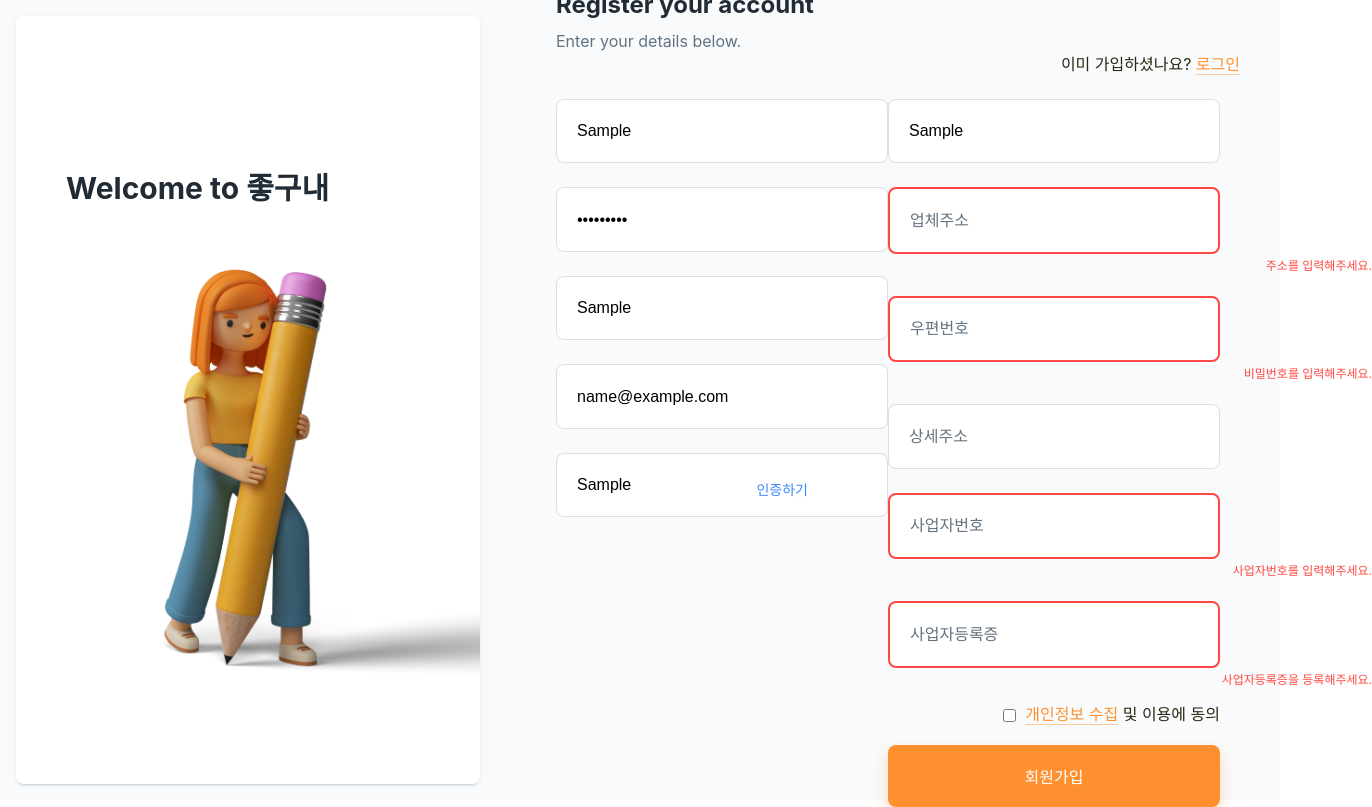
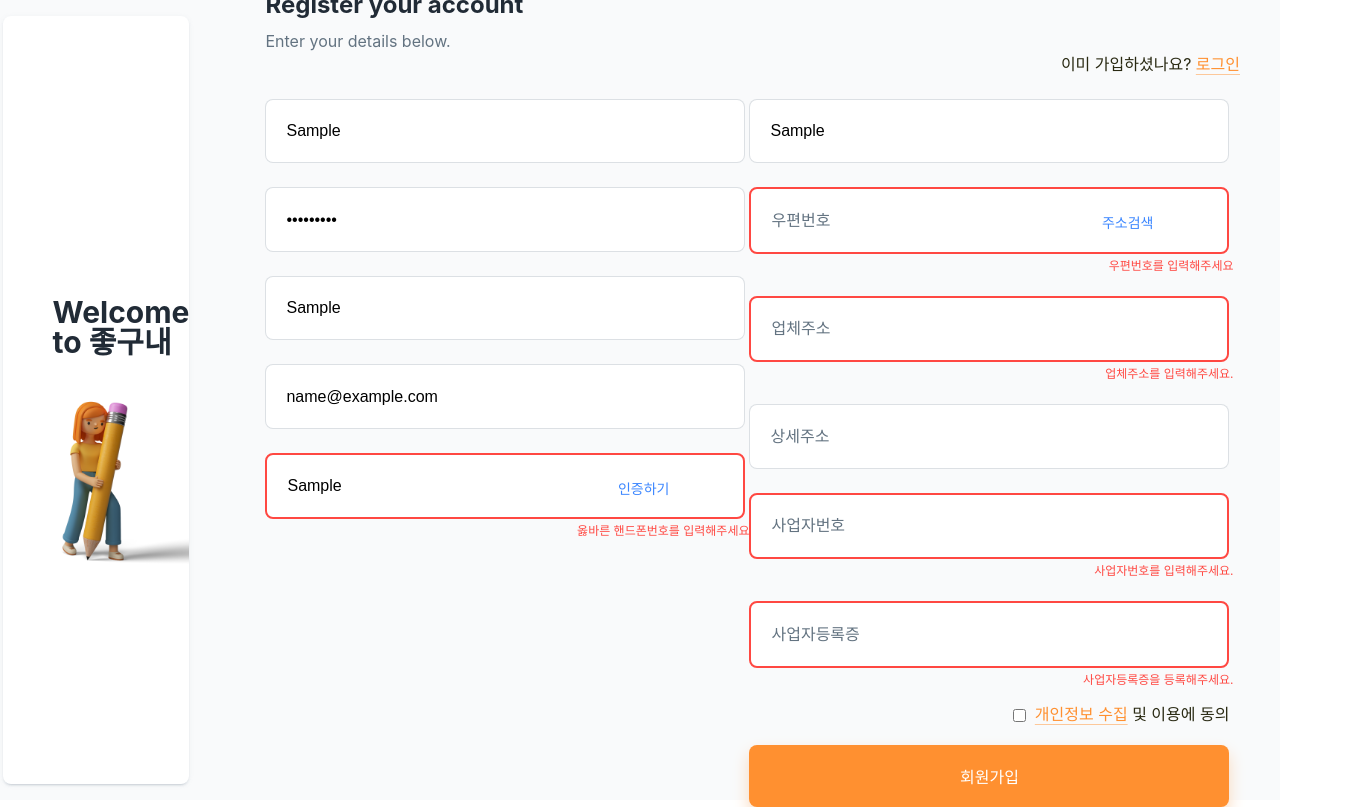
Before and after one commit to cafeteria-team/web, a React (Create React App) app: page /register in a window 1280 px wide. Both pictures are taken after typing "Sample", "Sample123", "Sample", "name@example.com", "Sample", "Sample" into the empty fields and a click on the button "회원가입". Shown: the whole page, 1372 px wide, since content can reach past the window. Built offline with nearby package versions, Linux system fonts and the light colour scheme; no server answers.

Commit message:
[MODIFY] added Yup to register form

```diff
--- a/src/containers/RegisterContainer.jsx
+++ b/src/containers/RegisterContainer.jsx
@@ -1,4 +1,4 @@
-import React, { useState, memo, useEffect } from "react";
+import React, { useState, memo, useEffect, useRef } from "react";
 import axios from "../utils/axios";
 import Post from "../utils/Post";
 import ImageUploader from "../utils/imageuploader";
@@ -19,7 +19,7 @@ import Modal from "react-modal";
 
 // formik
 import * as Yup from "yup";
-import { Formik, Form, ErrorMessage } from "formik";
+import { Formik, Form, ErrorMessage, useFormik } from "formik";
 import Img from "../assets/register_img.png";
 
 // view
@@ -100,26 +100,30 @@ const Register = (props) => {
   const [showModal, setShowModal] = useState(false);
   const [resendCode, setResendCode] = useState(false);
 
+  // 핸드폰번호 체크
+
+  const mobileRegex = /^01([0|1|6|7|8|9])-?([0-9]{3,4})-?([0-9]{4})$/;
+  const busiNumRegex = /^[0-9\b -]{0,10}$/;
+
   // 핸드폰 번호체크
-  const getPhoneAuth = async () => {
-    const { phone } = state;
-
-    if (phone && phone.length === 11) {
+  const getPhoneAuth = async (number, error) => {
+    if (!error) {
       try {
         const response = await axios.post("/api/phone/auth", {
-          phone_num: phone,
+          phone_num: number,
         });
         openModal();
         setResendCode(false);
         return response;
       } catch (error) {
+        console.log(error.response);
         if (error?.response?.status === 409) {
           alert("이미 등록된 핸드폰번호입니다.");
         }
         return error;
       }
     } else {
-      alert("옳바른 핸드폰 번호를 입력해주세요");
+      return;
     }
   };
 
@@ -270,28 +274,16 @@ const Register = (props) => {
     return emailRegex.test(email);
   };
 
-  // 핸드폰 정규식
-  const handleChangePhone = (e) => {
-    const regex = /^[0-9\b -]{0,11}$/;
-    const { id, value } = e.target;
-    if (regex.test(value)) {
-      setState((prevState) => ({
-        ...prevState,
-        [id]: value,
-      }));
-    }
-  };
-
-  const handleChangeBusiness = (e) => {
-    const regex = /^[0-9\b -]{0,10}$/;
-    const { id, value } = e.target;
-    if (regex.test(value)) {
-      setState((prevState) => ({
-        ...prevState,
-        [id]: value,
-      }));
-    }
-  };
+  // const handleChangeBusiness = (e) => {
+  //   const regex = /^[0-9\b -]{0,10}$/;
+  //   const { id, value } = e.target;
+  //   if (regex.test(value)) {
+  //     setState((prevState) => ({
+  //       ...prevState,
+  //       [id]: value,
+  //     }));
+  //   }
+  // };
 
   const handleSubmitClick = (e) => {
     e.preventDefault();
@@ -625,6 +617,11 @@ const Register = (props) => {
         </div>
       )} */}
 
+      {isPopup && (
+        <div className="postContainer">
+          <Post setAddress={setState}></Post>
+        </div>
+      )}
       <Modal
         isOpen={privacyModal}
         contentLabel="phone check"
@@ -697,7 +694,6 @@ const Register = (props) => {
           />
         </FlexBox>
       </Modal>
-
       <FlexBox position="absolute" top="56px" right="40px">
         <StyledBody>
           이미 가입하셨나요? <StyledLink to="/register">로그인</StyledLink>
@@ -751,52 +747,34 @@ const Register = (props) => {
               detail_addr: "",
               busi_num: "",
               busi_num_img: "",
-              auth_phone: "",
             }}
-            validate={(values) => {
-              const errors = {};
-              if (!values.username) {
-                errors.username = "아이디를 입력해주세요.";
-              }
-              if (!values.password) {
-                errors.password = "비밀번호를 입력해주세요.";
-              }
-              if (!values.confirm_password) {
-                errors.confirm_password = "비밀번호를 입력해주세요.";
-              }
-              if (!values.email) {
-                errors.email = "이메일을 입력해주세요.";
-              }
-              if (!values.phone) {
-                errors.phone = "핸드폰번호 입력해주세요.";
-              }
-              if (!values.name) {
-                errors.name = "업체명을 입력해주세요.";
-              }
-              if (!values.addr) {
-                errors.addr = "주소를 입력해주세요.";
-              }
-              if (!values.zip_code) {
-                errors.zip_code = "비밀번호를 입력해주세요.";
-              }
-              if (!values.busi_num) {
-                errors.busi_num = "사업자번호를 입력해주세요.";
-              }
-              if (!values.busi_num_img) {
-                errors.busi_num_img = "사업자등록증을 등록해주세요.";
-              }
-              if (!values.auth_phone) {
-                errors.auth_phone = "비밀번호를 입력해주세요.";
-              }
-
-              return errors;
-            }}
+            validationSchema={Yup.object({
+              username: Yup.string().required("아이디를 입력해주세요."),
+              password: Yup.string().required("비밀번호를 입력해주세요."),
+              confirm_password:
+                Yup.string().required("비밀번호를 입력해주세요."),
+              email: Yup.string()
+                .email("이메일형식이 잘못되었습니다.")
+                .required("이메일을 입력해주세요."),
+              phone: Yup.string()
+                .matches(mobileRegex, "옳바른 핸드폰번호를 입력해주세요")
+                .required("핸드폰번호를 입력해주세요."),
+              name: Yup.string().required("업체명을 입력해주세요."),
+              addr: Yup.string().required("업체주소를 입력해주세요."),
+              zip_code: Yup.number().required("우편번호를 입력해주세요"),
+              busi_num: Yup.string()
+                .min(10, "옳바른 사업자번호를 입력해주세요")
+                .matches(busiNumRegex, "옳바른 사업자번호를 입력해주세요")
+                .required("사업자번호를 입력해주세요."),
+              busi_num_img:
+                Yup.string().required("사업자등록증을 등록해주세요."),
+            })}
             onSubmit={(values, { setSubmitting }) => {
+              console.log(values);
               setSubmitting(false);
-              // _login(values);
             }}
           >
-            {({ isSubmitting, touched, errors }) => (
+            {(formik, setSubmitting) => (
               <Form
                 style={{
                   display: "flex",
@@ -805,19 +783,27 @@ const Register = (props) => {
                   width: "100%",
                   marginTop: "50px",
                 }}
+                onSubmit={formik.handleSubmit}
               >
                 <FlexBox width="100%">
                   <FlexBox direction="column" width="50%" margin="-24px 0 0">
                     <FirstLists
-                      touched={touched}
-                      errors={errors}
+                      touched={formik.touched}
+                      errors={formik.errors}
                       phoneAuthed={phoneAuthed}
                       mobileDone={mobileDone}
                       getPhoneAuth={getPhoneAuth}
+                      field={formik}
                     />
                   </FlexBox>
                   <FlexBox direction="column" width="50%" margin="-24px 0 0">
-                    <SecondLists touched={touched} errors={errors} />
+                    <SecondLists
+                      touched={formik.touched}
+                      errors={formik.errors}
+                      field={formik}
+                      popupOn={popupOn}
+                      state={state}
+                    />
                   </FlexBox>
                 </FlexBox>
                 <FlexBox width="100%" just="flex-end">
@@ -845,7 +831,7 @@ const Register = (props) => {
                     </FlexBox>
                     <button
                       type="submit"
-                      disabled={isSubmitting}
+                      disabled={setSubmitting}
                       style={{
                         width: "100%",
                         maxWidth: "480px",
@@ -880,229 +866,184 @@ const FirstLists = ({
   phoneAuthed,
   mobileDone,
   getPhoneAuth,
+  field,
 }) => {
+  const errorStyle = {
+    color: "#FF4842",
+    fontSize: "12px",
+    marginTop: "6px",
+    textAlign: "right",
+    width: "484px",
+  };
+
   return (
     <>
       <StyledFiled
         type="username"
-        name="username"
         placeholder="아이디"
         error={touched.username && errors.username}
         margin="24px 0 0"
+        {...field.getFieldProps("username")}
       />
-      <ErrorMessage
-        name="username"
-        component="div"
-        style={{
-          color: "#FF4842",
-          fontSize: "12px",
-          marginTop: "6px",
-          textAlign: "right",
-          width: "484px",
-        }}
-      />
+      {touched.username && errors.username ? (
+        <div style={errorStyle}>{errors.username}</div>
+      ) : null}
       <StyledFiled
         type="password"
-        name="password"
         placeholder="비밀번호"
         error={touched.password && errors.password}
         margin="24px 0 0"
+        {...field.getFieldProps("password")}
       />
-      <ErrorMessage
-        name="password"
-        component="div"
-        style={{
-          color: "#FF4842",
-          fontSize: "12px",
-          marginTop: "6px",
-          textAlign: "right",
-          width: "484px",
-        }}
-      />
+      {touched.password && errors.password ? (
+        <div style={errorStyle}>{errors.password}</div>
+      ) : null}
       <StyledFiled
         type="confirm_password"
-        name="confirm_password"
         placeholder="비밀번호 확인"
         error={touched.confirm_password && errors.confirm_password}
         margin="24px 0 0"
+        {...field.getFieldProps("confirm_password")}
       />
-      <ErrorMessage
-        name="confirm_password"
-        component="div"
-        style={{
-          color: "#FF4842",
-          fontSize: "12px",
-          marginTop: "6px",
-          textAlign: "right",
-          width: "484px",
-        }}
-      />
+      {touched.confirm_password && errors.confirm_password ? (
+        <div style={errorStyle}>{errors.confirm_password}</div>
+      ) : null}
       <StyledFiled
         type="email"
-        name="email"
         placeholder="이메일"
         error={touched.email && errors.email}
         margin="24px 0 0"
+        {...field.getFieldProps("email")}
       />
-      <ErrorMessage
-        name="email"
-        component="div"
-        style={{
-          color: "#FF4842",
-          fontSize: "12px",
-          marginTop: "6px",
-          textAlign: "right",
-          width: "484px",
-        }}
-      />
+      {touched.email && errors.email ? (
+        <div style={errorStyle}>{errors.email}</div>
+      ) : null}
       <FlexBox position="relative" direction="column">
         <StyledFiled
           type="phone"
-          name="phone"
           placeholder="핸드폰번호"
           error={touched.phone && errors.phone}
           margin="24px 0 0"
+          {...field.getFieldProps("phone")}
         />
-        <ErrorMessage
-          name="phone"
-          component="div"
-          style={{
-            color: "#FF4842",
-            fontSize: "12px",
-            marginTop: "6px",
-            textAlign: "right",
-            width: "484px",
-          }}
-        />
+        {touched.phone && errors.phone ? (
+          <div style={errorStyle}>{errors.phone}</div>
+        ) : null}
         <Button
           color={phoneAuthed ? "tomato" : "#3b86ff"}
           position="absolute"
           right="80px"
-          top="50px"
+          top="49px"
           background="unset"
           type="button"
           width="unset"
           title={phoneAuthed ? "인증완료" : "인증하기"}
           padding="unset"
           font="14px"
-          onClick={phoneAuthed ? mobileDone : getPhoneAuth}
+          onClick={
+            phoneAuthed
+              ? mobileDone
+              : () => getPhoneAuth(field.values.phone, errors.phone)
+          }
         />
       </FlexBox>
     </>
   );
 };
 
-const SecondLists = ({ touched, errors }) => {
+const SecondLists = ({ touched, errors, field, popupOn, state }) => {
+  const errorStyle = {
+    color: "#FF4842",
+    fontSize: "12px",
+    marginTop: "6px",
+    textAlign: "right",
+    width: "484px",
+  };
+
   return (
     <>
       <StyledFiled
         type="name"
-        name="name"
         placeholder="업체명"
         error={touched.name && errors.name}
         margin="24px 0 0"
+        {...field.getFieldProps("name")}
       />
-      <ErrorMessage
-        name="name"
-        component="div"
-        style={{
-          color: "#FF4842",
-          fontSize: "12px",
-          marginTop: "6px",
-          textAlign: "right",
-          width: "484px",
-        }}
-      />
+      {touched.name && errors.name ? (
+        <div style={errorStyle}>{errors.name}</div>
+      ) : null}
+      <FlexBox position="relative" direction="column">
+        <StyledFiled
+          type="zip_code"
+          placeholder="우편번호"
+          error={touched.zip_code && errors.zip_code}
+          margin="24px 0 0"
+          {...field.getFieldProps("zip_code")}
+          disabled
+          value={state.zip_code}
+        />
+        {touched.zip_code && errors.zip_code ? (
+          <div style={errorStyle}>{errors.zip_code}</div>
+        ) : null}
+        <Button
+          color="#3b86ff"
+          position="absolute"
+          right="80px"
+          top="49px"
+          background="unset"
+          type="button"
+          width="unset"
+          title="주소검색"
+          padding="unset"
+          font="14px"
+          onClick={popupOn}
+        />
+      </FlexBox>
       <StyledFiled
         type="addr"
-        name="addr"
         placeholder="업체주소"
         error={touched.addr && errors.addr}
         margin="24px 0 0"
+        {...field.getFieldProps("addr")}
+        disabled
+        value={state.addr}
       />
-      <ErrorMessage
-        name="addr"
-        component="div"
-        style={{
-          color: "#FF4842",
-          fontSize: "12px",
-          marginTop: "6px",
-          textAlign: "right",
-          width: "484px",
-        }}
-      />
-      <StyledFiled
-        type="zip_code"
-        name="zip_code"
-        placeholder="우편번호"
-        error={touched.zip_code && errors.zip_code}
-        margin="24px 0 0"
-      />
-      <ErrorMessage
-        name="zip_code"
-        component="div"
-        style={{
-          color: "#FF4842",
-          fontSize: "12px",
-          marginTop: "6px",
-          textAlign: "right",
-          width: "484px",
-        }}
-      />
+      {touched.addr && errors.addr ? (
+        <div style={errorStyle}>{errors.addr}</div>
+      ) : null}
+
       <StyledFiled
         type="detail_addr"
         name="detail_addr"
         placeholder="상세주소"
         error={touched.detail_addr && errors.detail_addr}
         margin="24px 0 0"
+        {...field.getFieldProps("detail_addr")}
       />
-      <ErrorMessage
-        name="detail_addr"
-        component="div"
-        style={{
-          color: "#FF4842",
-          fontSize: "12px",
-          marginTop: "6px",
-          textAlign: "right",
-          width: "484px",
-        }}
-      />
+      {touched.detail_addr && errors.detail_addr ? (
+        <div style={errorStyle}>{errors.detail_addr}</div>
+      ) : null}
+
       <StyledFiled
         type="busi_num"
-        name="busi_num"
         placeholder="사업자번호"
         error={touched.busi_num && errors.busi_num}
         margin="24px 0 0"
+        {...field.getFieldProps("busi_num")}
       />
-      <ErrorMessage
-        name="busi_num"
-        component="div"
-        style={{
-          color: "#FF4842",
-          fontSize: "12px",
-          marginTop: "6px",
-          textAlign: "right",
-          width: "484px",
-        }}
-      />
+      {touched.busi_num && errors.busi_num ? (
+        <div style={errorStyle}>{errors.busi_num}</div>
+      ) : null}
       <StyledFiled
         type="busi_num_img"
-        name="busi_num_img"
         placeholder="사업자등록증"
         error={touched.busi_num_img && errors.busi_num_img}
         margin="24px 0 0"
+        {...field.getFieldProps("busi_num_img")}
       />
-      <ErrorMessage
-        name="busi_num_img"
-        component="div"
-        style={{
-          color: "#FF4842",
-          fontSize: "12px",
-          marginTop: "6px",
-          textAlign: "right",
-          width: "484px",
-        }}
-      />
+      {touched.busi_num_img && errors.busi_num_img ? (
+        <div style={errorStyle}>{errors.busi_num_img}</div>
+      ) : null}
     </>
   );
 };
```
Also changed, not shown: src/components/StyledElements.jsx (+96 -0 lines).
